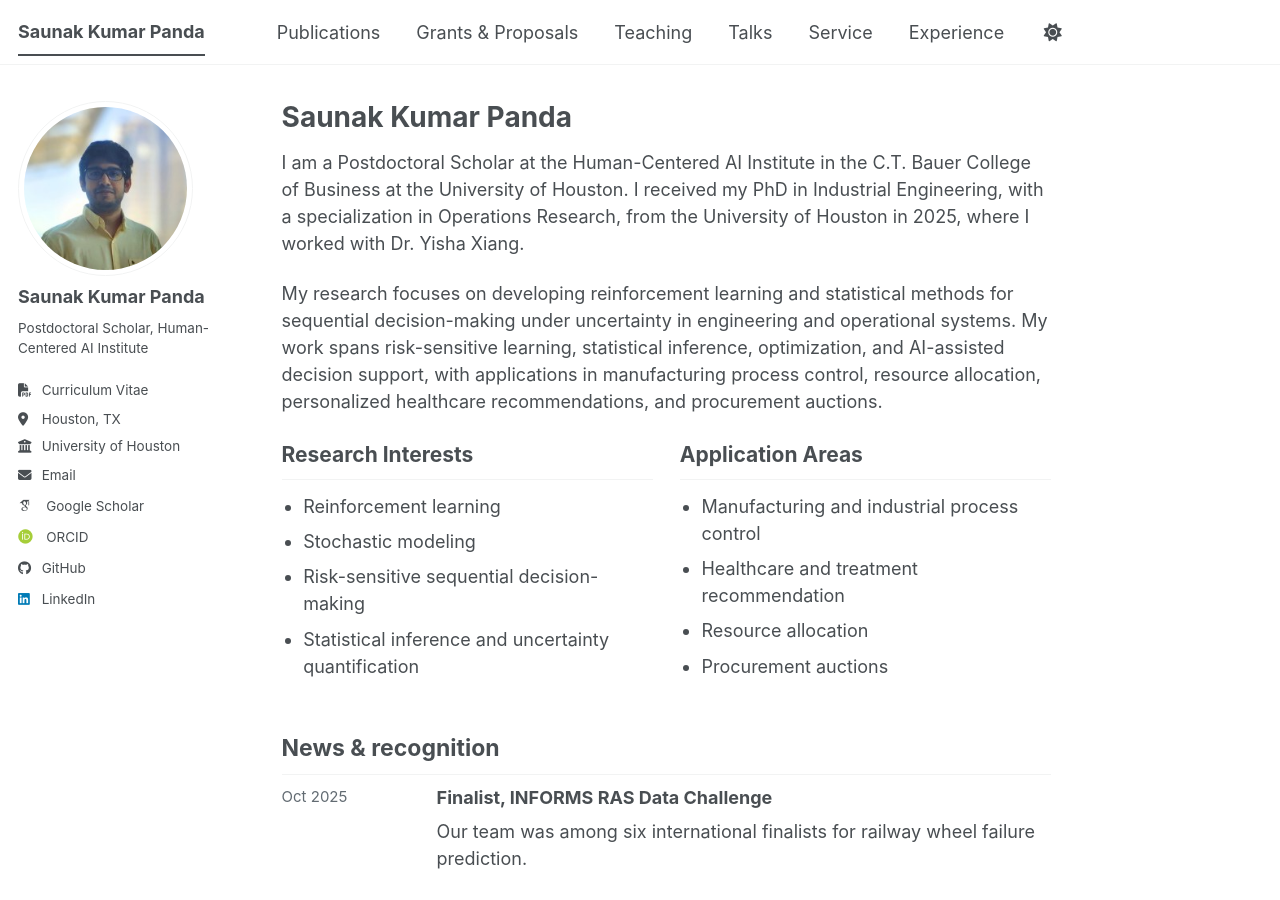
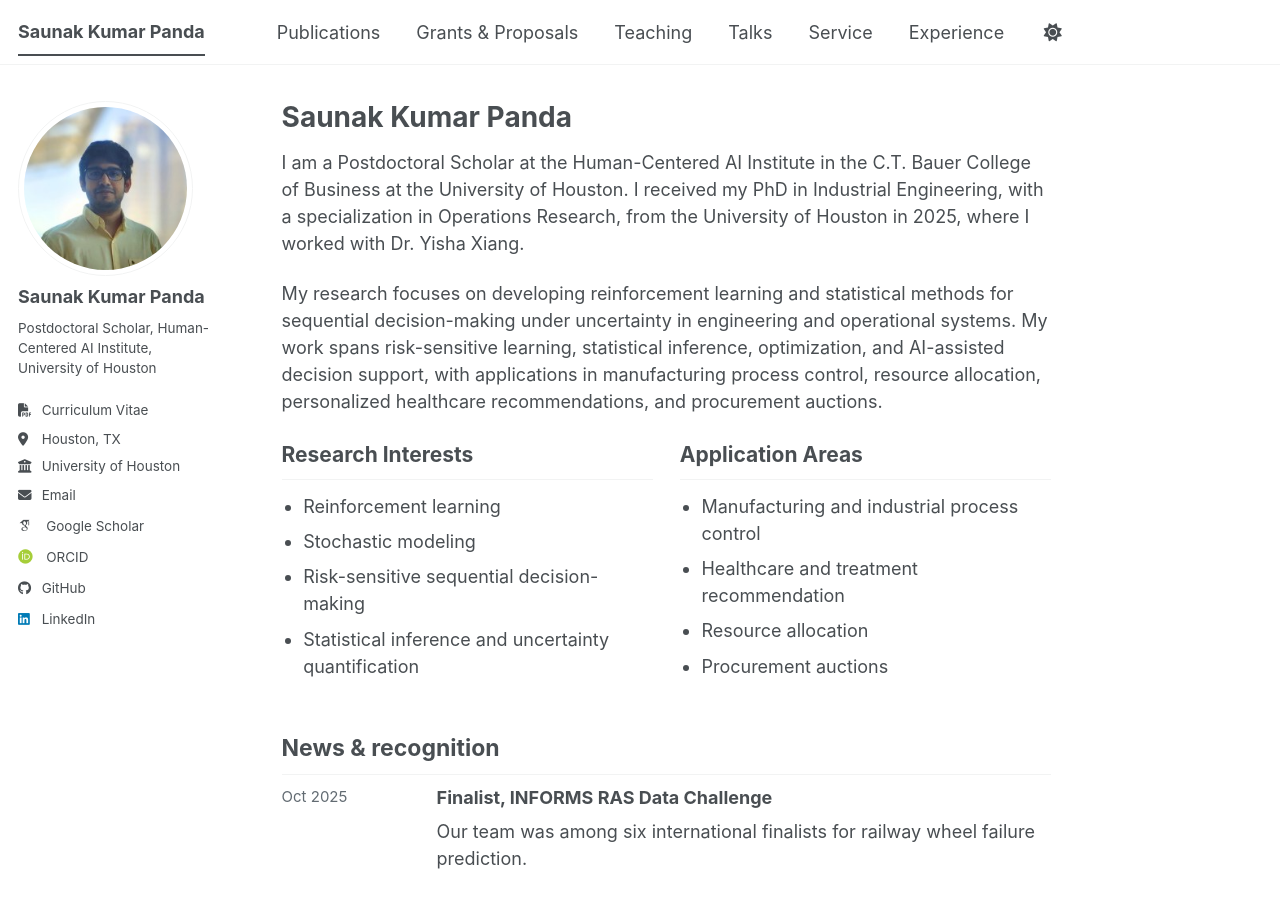
Before and after one commit to saunakp123/pandasaunak.github.io, a Jekyll site: the page built from academic-site/_pages/about.html, in a window 1280 px wide and 900 px high. Built offline with Jekyll 4.4.1, drawn with Linux system fonts in a browser that asks for light colours; some web fonts are replaced.

Commit message:
Update author bio in _config.yml

```diff
--- a/academic-site/_config.yml
+++ b/academic-site/_config.yml
@@ -11,7 +11,7 @@
   "author": {
     "name": "Saunak Kumar Panda",
     "avatar": "profile.jpeg",
-    "bio": "Postdoctoral Scholar, Human-Centered AI Institute",
+    "bio": "Postdoctoral Scholar, Human-Centered AI Institute, University of Houston",
     "location": "Houston, TX",
     "employer": "University of Houston",
     "email": "spanda@bauer.uh.edu",
```
